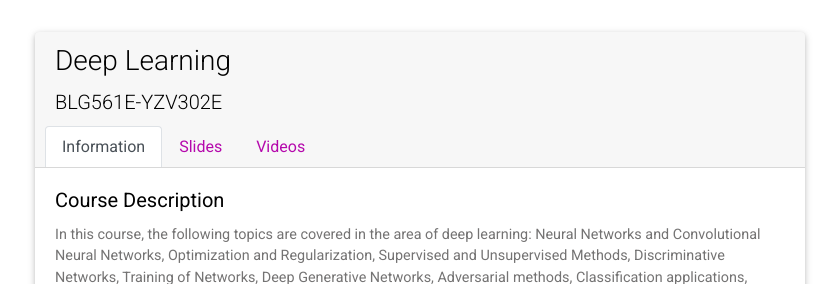
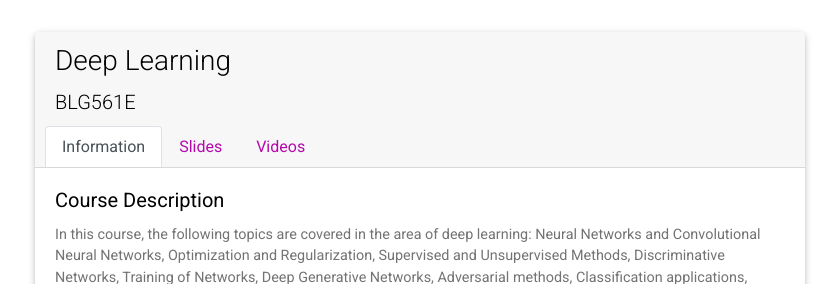
Before and after one commit to gozde-unal/gozde-unal.github.io, a Jekyll site: the page built from _pages/teaching.md, in a window 1280 px wide and 900 px high. Shown: the part 153-437 px from the top of the window, without its empty margins (220-1059 px from the left). Built offline with Jekyll 4.4.1, drawn with Linux system fonts in a browser that asks for light colours; comment, search, counter and statistics services are not loaded; a style sheet for code colours, icons or effects is not loaded.

Commit message:
Update teaching.yml

```diff
--- a/_data/teaching.yml
+++ b/_data/teaching.yml
@@ -1,7 +1,7 @@
 courses:
   - title: Deep Learning
-    code: BLG561E-YZV302E
-    video_link: https://www.youtube.com/embed/videoseries?list=PLAkQqIKJRWIaLet_vlLAXIbu0dSYwAPEy
+    code: BLG561E
+    video_link: https://www.youtube.com/embed/videoseries?list=PLAkQqIKJRWIZBT6t6zGOF9L2xcNB84uqL
     description: >
       In this course, the following topics are covered in the area of deep learning: Neural Networks and Convolutional Neural Networks, Optimization and Regularization, Supervised and Unsupervised Methods, Discriminative Networks, Training of Networks, Deep Generative Networks, Adversarial methods, Classification applications, Recurrent Neural Networks, Temporal Prediction applications, Advanced deep learning techniques and applications such as Deep Reinforcement Learning. <br>
       The specific aims of the course are: <br>
```
